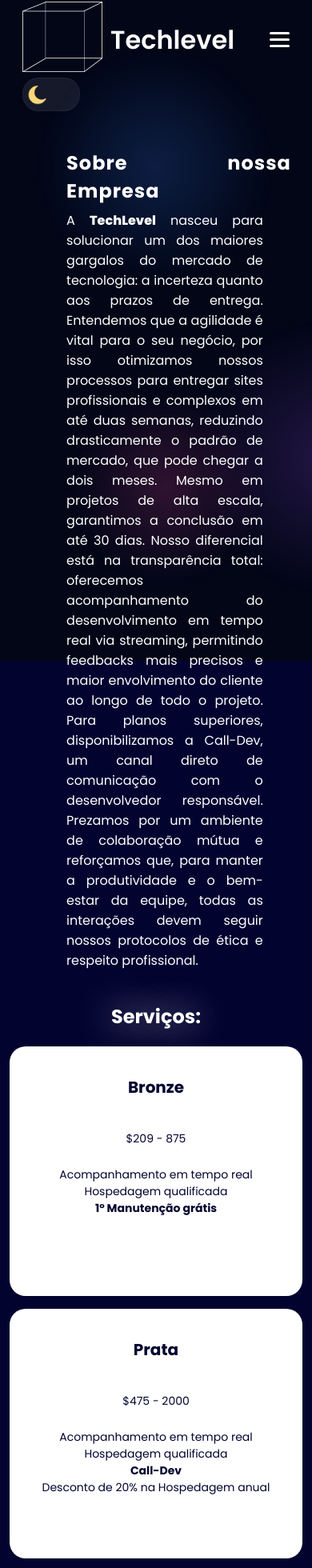
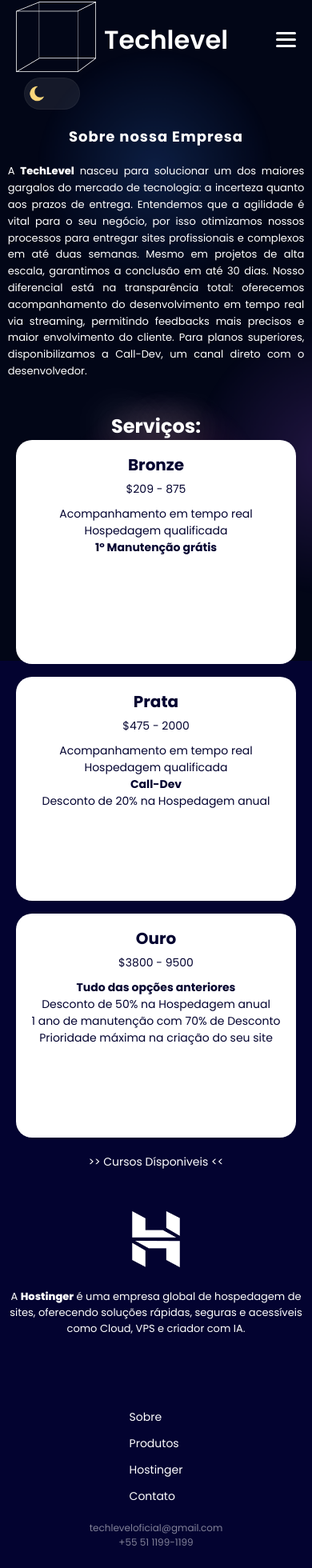
Before and after one commit to GabeSansone/new-techlevel, a React (Vite) app: page / in a window 390 px wide. Shown: the part 18-1978 px from the top of the page at 80% size. Built offline with nearby package versions, Linux system fonts and the light colour scheme.

Commit message:
atualizando css e layout

```diff
--- a/src/App.css
+++ b/src/App.css
@@ -1,35 +1,126 @@
-/* Section 1 */
+/* RESET BÁSICO */
+* {
+    margin: 0;
+    padding: 0;
+    box-sizing: border-box;
+}
 
+/* TEXTO EM DESTAQUE */
 span {
     font-weight: 800;
 }
 
+/* CONTAINER GERAL */
+body {
+    font-family: Arial, Helvetica, sans-serif;
+}
+
+/* SECTION SOBRE */
 #text-about {
     display: flex;
+    flex-direction: column;
+    align-items: center;
+    /* centraliza o bloco inteiro */
     width: 90vw;
+    margin: 40px auto;
     text-align: justify;
-    align-items: start;
-    flex-flow: column wrap;
-    margin: 40px;
+}
+
+/* AGRUPA h2 + p COM MESMA LARGURA */
+#text-about h2,
+#text-about p {
+    width: 70%;
+}
+
+/* AJUSTES */
+#text-about h2 {
+    margin-bottom: 20px;
+    letter-spacing: 1px;
+    text-align: left;
 }
 
 #text-about p {
-    width: 70%;
-    margin: 0 10%;
+    line-height: 1.6;
 }
 
-#text-about h2 {
-    margin: 2% 10%;
-    letter-spacing: 1px;
-}
-
-/* Hostinger */
-
+/* SECTION HOSTINGER */
 #text-hostinger {
     text-align: justify;
     display: flex;
     justify-content: center;
     align-items: center;
     gap: 40px;
-    margin: 100px;
+    margin: 100px auto;
+    width: 80%;
 }
+
+#text-hostinger img {
+    width: 100px;
+}
+
+/* TEMAS */
+.dark {
+    color: white;
+}
+
+.light {
+    color: #030330;
+}
+
+/* ========================= */
+/* 📱 RESPONSIVO (MOBILE) */
+/* ========================= */
+@media (max-width: 768px) {
+
+    /* SOBRE */
+    #text-about {
+        width: 95vw;
+        margin: 20px auto;
+    }
+
+    #text-about p {
+        width: 100%;
+        font-size: 14px;
+    }
+
+    #text-about h2 {
+        font-size: 20px;
+        text-align: center;
+    }
+
+    /* HOSTINGER */
+    #text-hostinger {
+        flex-direction: column;
+        gap: 20px;
+        margin: 50px auto;
+        width: 95%;
+        text-align: center;
+    }
+
+    #text-hostinger p {
+        font-size: 14px;
+    }
+
+    #text-hostinger img {
+        width: 80px;
+    }
+}
+
+/* ========================= */
+/* 📱 MOBILE PEQUENO (até 480px) */
+/* ========================= */
+@media (max-width: 480px) {
+
+    #text-about p,
+    #text-hostinger p {
+        font-size: 13px;
+    }
+
+    #text-about h2 {
+        font-size: 18px;
+    }
+
+    #text-hostinger img {
+        width: 70px;
+    }
+}
--- a/src/App.jsx
+++ b/src/App.jsx
@@ -1,20 +1,21 @@
-import "./App.css"
-import { Header } from "./layout/extremidades.jsx"
-import { Footer } from "./layout/extremidades.jsx"
-import { useState, useEffect } from "react"
-import Background from "./layout/backgroundEffects.jsx"
-import Produtos from "./layout/produtos.jsx"
-import hostingerWhite from "./assets/hostinger white.png"
-import hostingerDark from "./assets/Hostinger--Streamline-Simple-Icons.png"
+import "./App.css";
+import { Header, Footer } from "./layout/extremidades.jsx";
+import { useState, useEffect } from "react";
+import Background from "./layout/backgroundEffects.jsx";
+import Produtos from "./layout/produtos.jsx";
+
+import hostingerWhite from "./assets/hostinger white.png";
+import hostingerDark from "./assets/Hostinger--Streamline-Simple-Icons.png";
+
 export default function App() {
+  const [tema, setTema] = useState(() => {
+    return localStorage.getItem("tema") || "dark";
+  });
 
-  const [tema, setTema] = useState(() => {
-    return localStorage.getItem("tema") || "dark"
-  })
   useEffect(() => {
-    document.body.className = tema
-    localStorage.setItem("tema", tema)
-  }, [tema])
+    document.body.className = tema;
+    localStorage.setItem("tema", tema);
+  }, [tema]);
 
   return (
     <div className={tema}>
@@ -22,34 +23,39 @@
       <Header tema={tema} setTema={setTema} />
 
       <section id="text-about">
-        <h2 style={{ color: tema === "dark" ? "white" : "#030330" }}>Sobre nossa Empresa</h2>
-        <p style={{ color: tema === "dark" ? "white" : "#030330" }}>
-          A <span style={{ color: tema === "dark" ? "white" : "#030330" }}>TechLevel</span> nasceu para solucionar um dos maiores gargalos do mercado de tecnologia: a incerteza quanto
-          aos prazos de entrega. Entendemos que a agilidade é vital para o seu negócio, por isso otimizamos nossos
-          processos para entregar sites profissionais e complexos em até duas semanas, reduzindo drasticamente o padrão
-          de mercado, que pode chegar a dois meses. Mesmo em projetos de alta escala, garantimos a conclusão em até 30 dias.
-          Nosso diferencial está na transparência total: oferecemos acompanhamento do desenvolvimento em tempo real via streaming,
-          permitindo feedbacks mais precisos e maior envolvimento do cliente ao longo de todo o projeto. Para planos superiores, disponibilizamos
-          a Call-Dev, um canal direto de comunicação com o desenvolvedor responsável. Prezamos por um ambiente de colaboração mútua e reforçamos que,
-          para manter a produtividade e o bem-estar da equipe, todas as interações devem seguir nossos protocolos de ética e respeito profissional.
+        <h2>Sobre nossa Empresa</h2>
+
+        <p>
+          A <span>TechLevel</span> nasceu para solucionar um dos maiores gargalos do mercado de tecnologia:
+          a incerteza quanto aos prazos de entrega. Entendemos que a agilidade é vital para o seu negócio,
+          por isso otimizamos nossos processos para entregar sites profissionais e complexos em até duas semanas.
+
+          Mesmo em projetos de alta escala, garantimos a conclusão em até 30 dias.
+
+          Nosso diferencial está na transparência total: oferecemos acompanhamento do desenvolvimento em tempo real
+          via streaming, permitindo feedbacks mais precisos e maior envolvimento do cliente.
+
+          Para planos superiores, disponibilizamos a Call-Dev, um canal direto com o desenvolvedor.
         </p>
       </section>
 
       <Produtos tema={tema} />
 
+      <section id="text-hostinger">
+        <a href="https://www.hostinger.com/br" target="_blank" rel="noreferrer">
+          <img
+            src={tema === "dark" ? hostingerWhite : hostingerDark}
+            alt="Hostinger"
+          />
+        </a>
 
-      <section id="text-hostinger">
-        <a href="https://www.hostinger.com/br" target="_blank"><img src={tema === "dark" ? hostingerWhite : hostingerDark} alt="hostinger icon" style={{ width: "100px" }} /></a>
         <p>
-          A <span>Hostinger</span> é uma empresa líder global em tecnologia de hospedagem de sites, fundada em
-          2004 na Lituânia. Com a missão de levar o sucesso a todos que estão online, a empresa oferece soluções rápidas,
-          seguras e acessíveis, como hospedagem Cloud, VPS e um Criador de Sites com Inteligência Artificial.
-          Hoje, a Hostinger atende milhões de usuários em todo o mundo, sendo reconhecida por sua infraestrutura
-          de alta performance e suporte ao cliente de excelência.
+          A <span>Hostinger</span> é uma empresa global de hospedagem de sites,
+          oferecendo soluções rápidas, seguras e acessíveis como Cloud, VPS e criador com IA.
         </p>
       </section>
 
       <Footer />
     </div>
-  )
+  );
 }
--- a/src/components/btn-mode.jsx
+++ b/src/components/btn-mode.jsx
@@ -9,8 +9,8 @@
             height: "40px",
         }}>
             <img className="default-switch" src={tema === "light" ? sun : moon} style={{
-                width: "25px",
-                height: "25px",
+                width: "30px",
+                height: "30px",
                 padding: "5px",
                 transform: tema === "light" ? "translateX(35px)" : "translateX(0px)",
                 transition: "all 0.3s ease"
--- a/src/layout/extremidades.css
+++ b/src/layout/extremidades.css
@@ -1,12 +1,9 @@
-/* Header */
-
 header {
     display: flex;
+    align-items: center;
+    justify-content: space-between;
     margin: 40px;
-    justify-content: space-around;
-    align-items: center;
-    background-color: transparent;
-
+    position: relative;
 }
 
 #icon-col {
@@ -15,14 +12,30 @@
     gap: 10px;
 }
 
-.nav-bar a {
-    text-decoration: none;
+.header-nav {
+    display: flex;
+    align-items: center;
+    gap: 25px;
+    margin-left: auto;
+    margin-right: 20px;
 }
 
 .nav-bar {
-    display: flex;
-    flex-flow: row nowrap;
-    gap: 20px;
+    list-style: none;
+    padding: 0;
+    margin: 0;
+}
+
+.nav-bar a {
+    text-decoration: none;
+    font-size: 14px;
+    transition: 0.2s ease;
+    padding: 6px 12px;
+    border-radius: 8px;
+}
+
+.nav-bar a:hover {
+    opacity: 0.7;
 }
 
 .light .nav-bar a {
@@ -33,29 +46,10 @@
     color: white;
 }
 
-/* Footer */
-
-footer {
-    display: flex;
-    flex-flow: column wrap;
-    text-align: center;
+header>*:last-child {
+    margin-left: 10px;
 }
 
-.footer-nav {
-    margin: 0 auto;
-    margin-left: 29%;
-}
-
-address {
-    opacity: 0.2;
-    padding: 0;
-}
-
-.light address {
-    color: #030330;
-}
-
-/* HAMBURGUER */
 .hamburger {
     display: none;
     flex-direction: column;
@@ -70,12 +64,40 @@
     border-radius: 5px;
 }
 
-/* MOBILE */
+footer {
+    display: flex;
+    flex-direction: column;
+    align-items: center;
+    gap: 20px;
+    padding: 40px 20px;
+}
+
+.footer-nav {
+    display: flex;
+    justify-content: center;
+    gap: 30px;
+    margin: 0;
+    padding: 0;
+}
+
+address {
+    text-align: center;
+    font-size: 13px;
+    opacity: 0.6;
+    font-style: normal;
+}
+
+.light address {
+    color: #030330;
+}
+
+.dark address {
+    color: white;
+}
+
 @media (max-width: 768px) {
-
     header {
         flex-wrap: wrap;
-        justify-content: space-between;
         margin: 20px;
     }
 
@@ -85,20 +107,20 @@
 
     .header-nav {
         position: absolute;
-        top: 100px;
+        top: 80px;
         left: 0;
         width: 100%;
+        display: flex;
         flex-direction: column;
         align-items: center;
-        gap: 20px;
-
-        background: inherit;
-        padding: 20px 0;
-
+        gap: 0;
+        padding: 10px 0;
+        background: transparent;
         opacity: 0;
         pointer-events: none;
         transform: translateY(-10px);
         transition: 0.3s ease;
+        z-index: 1000;
     }
 
     .header-nav.open {
@@ -107,29 +129,46 @@
         transform: translateY(0);
     }
 
-    footer {
+    .header-nav li {
+        width: 100%;
         display: flex;
-        flex-direction: column;
-        align-items: center;
-        gap: 15px;
-        padding: 20px 10px;
+        justify-content: center;
+        font-size: 15px;
+
+        background: rgba(255, 255, 255, 0.06);
+        backdrop-filter: blur(10px);
+        -webkit-backdrop-filter: blur(10px);
+    }
+
+    .light .header-nav li {
+        background: rgba(0, 0, 0, 0.05);
+    }
+
+    .header-nav li:hover {
+        background: rgba(255, 255, 255, 0.12);
+    }
+
+    .light .header-nav li:hover {
+        background: rgba(0, 0, 0, 0.08);
+    }
+
+    .header-nav a {
+        width: 100%;
+        text-align: center;
+        padding: 14px 0;
     }
 
     .footer-nav {
         flex-direction: column;
-        align-items: center;
-        gap: 10px;
-        margin: 0;
-        padding: 0;
+        gap: 12px;
     }
 
     .footer-nav li {
-        font-size: 14px;
+        font-size: 13px;
     }
 
     address {
-        text-align: center;
         font-size: 12px;
-        opacity: 0.6;
+        opacity: 0.5;
     }
 }
--- a/src/layout/extremidades.jsx
+++ b/src/layout/extremidades.jsx
@@ -48,16 +48,16 @@
 export function Footer() {
     return (
         <footer>
-            <ul className="nav-bar footer-nav" style={{ listStyleType: "none" }}>
+            <ul className="nav-bar footer-nav">
                 <li><a href="#text-about">Sobre</a></li>
                 <li><a href="#product-section">Produtos</a></li>
                 <li><a href="#text-hostinger">Hostinger</a></li>
-                <li><a href="mailto:techleveloficial@gmail.com">Contate</a></li>
+                <li><a href="mailto:techleveloficial@gmail.com">Contato</a></li>
             </ul>
 
             <address>
                 <p>techleveloficial@gmail.com</p>
-                <p>55 51 1199-1199</p>
+                <p>+55 51 1199-1199</p>
             </address>
         </footer>
     )
```
